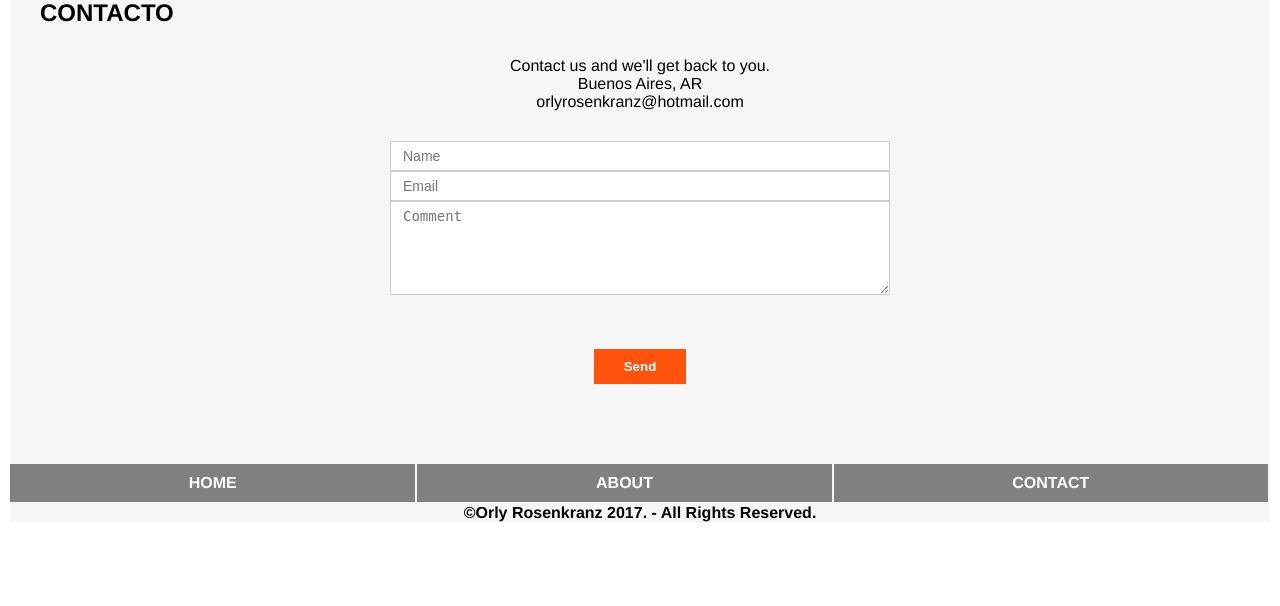
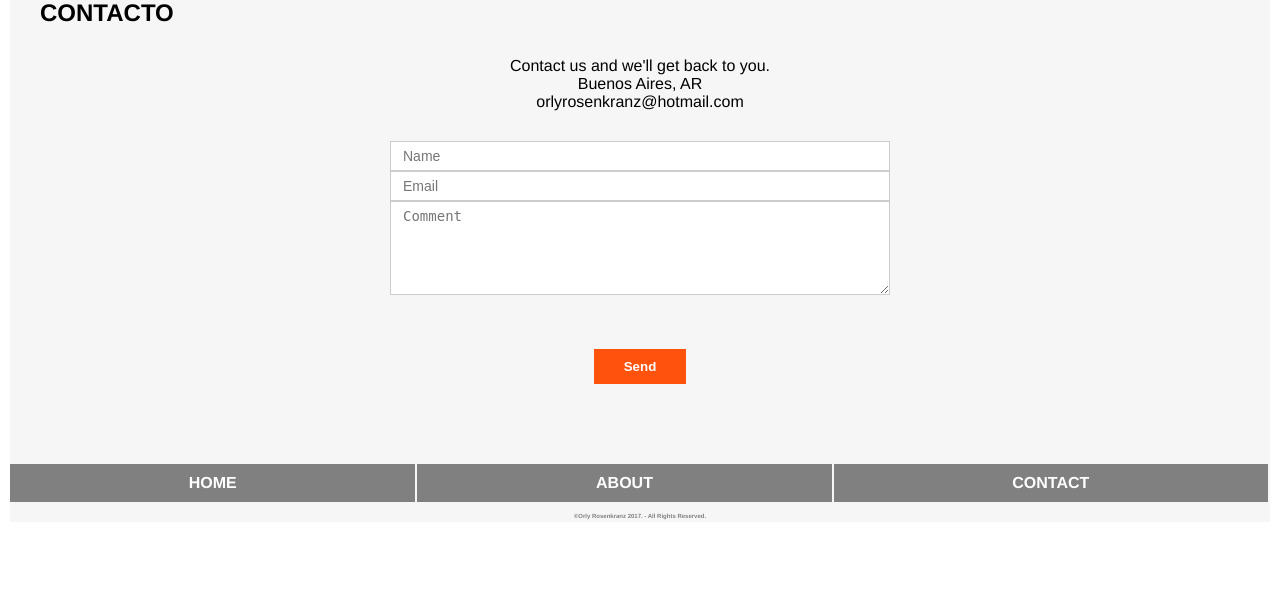
Before and after one commit to mijaelsaban/orlySite, a PHP site: page /contacto.php in a window 1280 px wide. Shown: the part 108-714 px from the top of the page. Run offline with PHP 8.4, Linux system fonts and the light colour scheme.

Commit message:
contacto styles

```diff
--- a/contacto.php
+++ b/contacto.php
@@ -78,7 +78,7 @@ $comment=$_SESSION['comment']??'';
         <li><a href="about.html">ABOUT</a></li>
         <li><a href="mailto:orlyrosenkranz@hotmail.com?subject=feedback" >CONTACT</a></li>
     </ul>
-    <strong>©Orly Rosenkranz 2017. - All Rights Reserved.</strong>
+    <strong class="copyright">©Orly Rosenkranz 2017. - All Rights Reserved.</strong>
 </footer>
 
 
```
